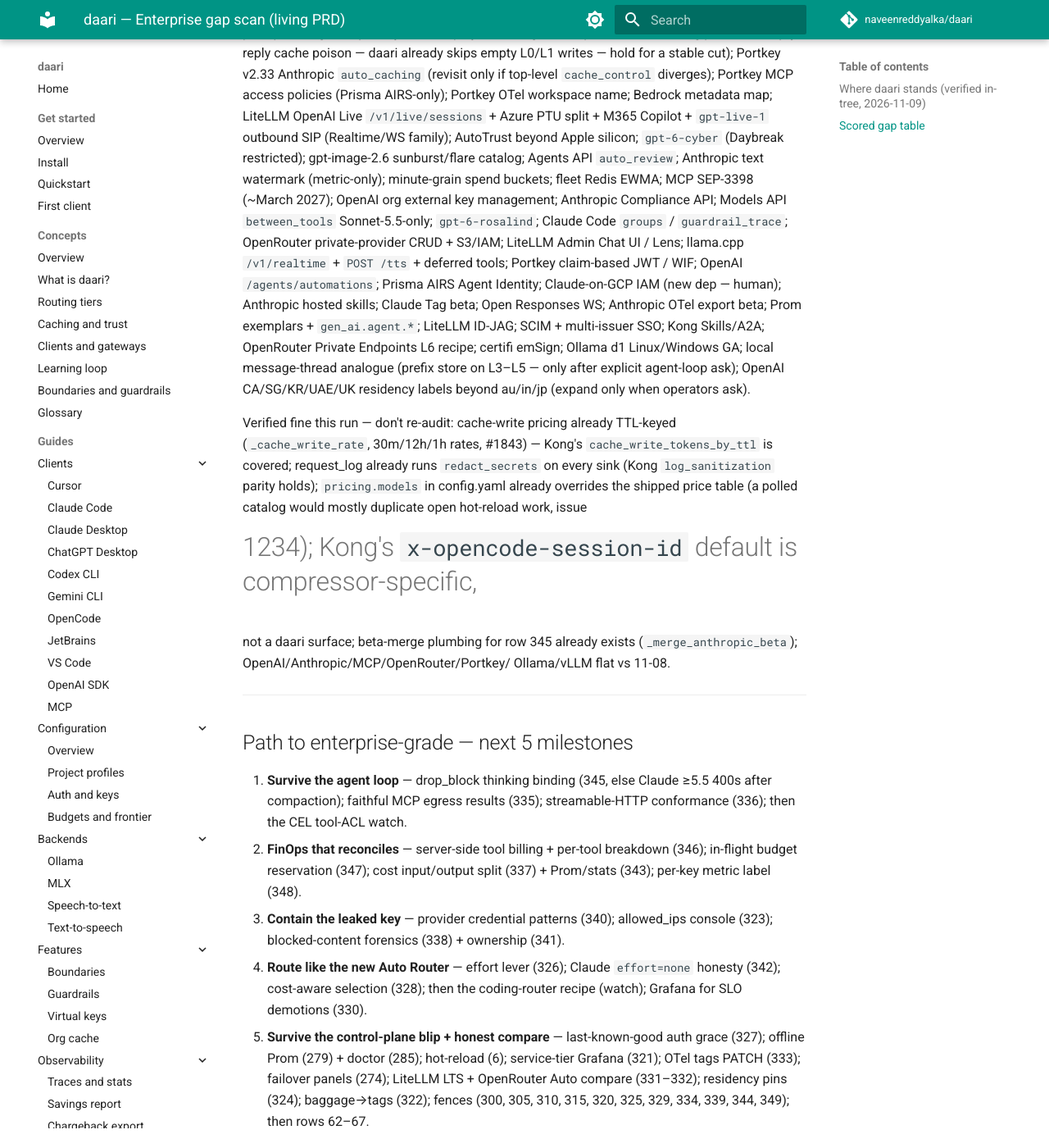
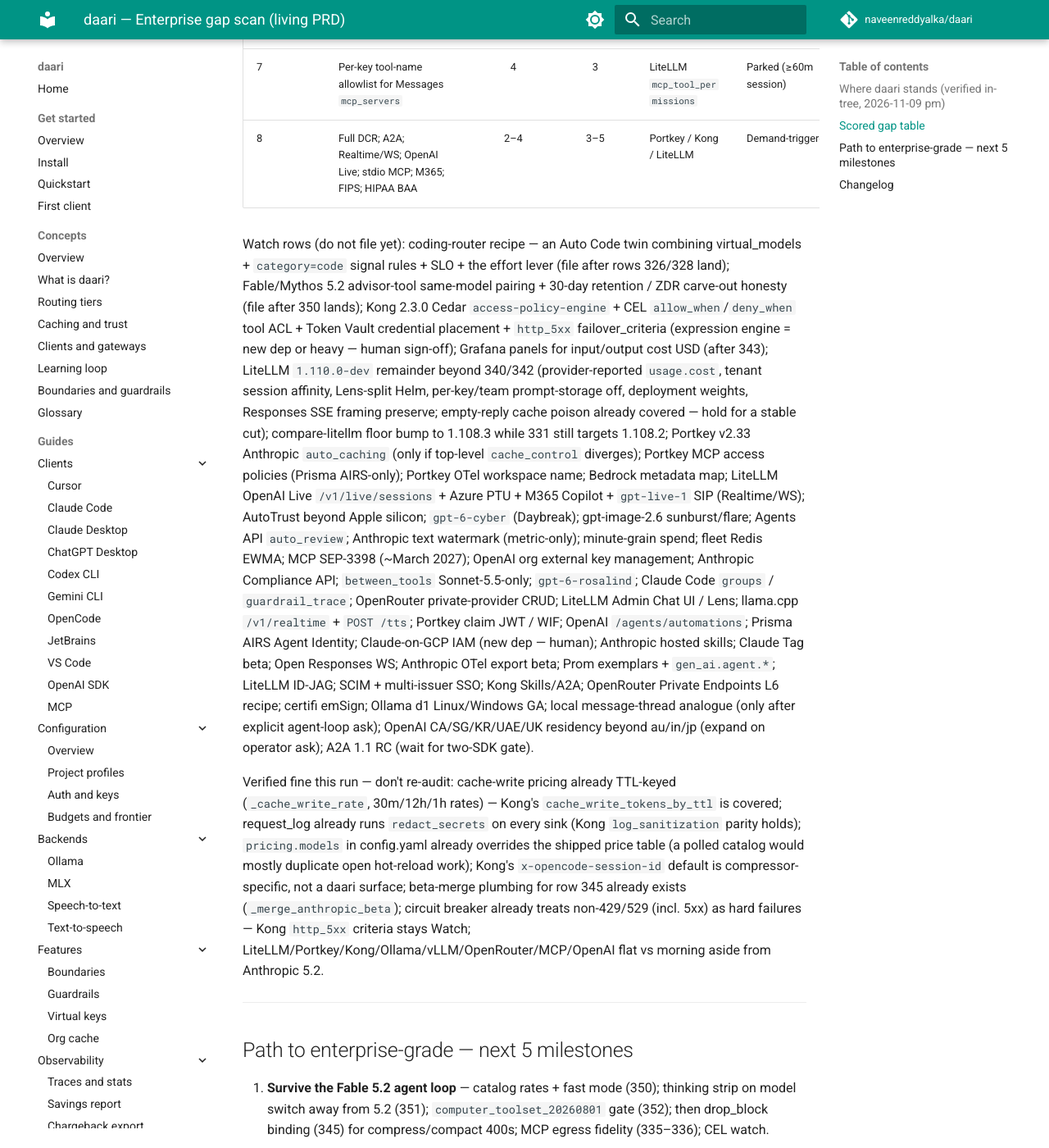
Before and after one commit to naveenreddyalka/daari, an MkDocs documentation site: the page built from docs/prd/ENTERPRISE.md, in a window 1280 px wide and 1400 px high, scrolled down 6783 px. Shown: the whole window at 82% size. Built offline with MkDocs 1.6.1 and Material for MkDocs 9.7.7, drawn with Linux system fonts in a browser that asks for light colours; comment, search, counter and statistics services are not loaded; some of the changed text lies outside the part shown.

Commit message:
docs(prd): 2026-11-09 pm Claude Fable/Mythos 5.2 agent-loop cliff (#2209)

```diff
--- a/docs/prd/ENTERPRISE.md
+++ b/docs/prd/ENTERPRISE.md
@@ -11,28 +11,26 @@
 
 ---
 
-## Where daari stands (verified in-tree, 2026-11-09)
+## Where daari stands (verified in-tree, 2026-11-09 pm)
 
-**Loop velocity.** The 11-06 wave shipped overnight: rows 316–319 landed
-as #2192–#2195 (IP allowlist CIDR, revoke-subject kill switch, AutoTrust
-family, MiMo recipe). Rows 320–344 remain open.
+**Loop velocity.** Afternoon merges: W3C baggage→request tags and
+Grafana panels for `service_tier_not_allowed` deny/degrade (rows 321–322
+shipped). Morning Kong deep-cut issues (345–349) remain open; overnight
+316–319 already shipped.
 
-**Outward.** Release trains flat vs 11-08: LiteLLM 1.108.3 LTS /
-1.110.0-dev.2, Portkey v2.33.1, Ollama 0.40.15, vLLM 0.33.0, OpenRouter
-(10-29 API), MCP 2026-07-28, OpenAI (11-05), Anthropic (11-05). The fresh
-material is deeper in **Kong AI Gateway 2.3.0** (11-04): the 11-08 runs
-mined cost split + `log_blocked_content`; still unconverted were the
-default `drop_block` thinking binding, per-call server-side tool billing
-(`usage.tool_cost`/`tool_usage`), rate-limit cost **pre-charge**, and the
-per-credential metric attribute with a cardinality cap.
+**Outward.** Fresh delta: **Anthropic 2026-11-09** launched Claude Fable
+5.2 / Mythos 5.2 ($8/$40; Fable fast $16/$80, no beta; always-on adaptive
+thinking; `computer_toolset_20260801` required; mid-conversation thinking
+drop when leaving 5.2). Other trains flat vs morning: LiteLLM 1.108.3 LTS
+/ 1.110.0-dev.2, Portkey v2.33.1, Kong AI Gateway 2.3.0, Ollama 0.40.15,
+vLLM 0.33.0, OpenRouter Auto/Auto Code, MCP 2026-07-28, OpenAI (11-05).
 
-**Inward theme: the 400 storm and the budget overshoot.** daari replays
-signed thinking blocks (`_thinking_prefix`) *and* mutates the prefix
-(compress/compact) with zero `drop_block` handling — agent loops on
-Claude ≥5.5 will 400 after compaction. Budgets settle after completion
-only, so a key at 99% of its window admits an unbounded parallel burst.
-Server-side tool billing is web-search-only at a flat $0.01; Prometheus
-has a team label but no per-key dimension.
+**Inward theme: the 5.2 agent-loop cliff.** Catalog still prices Fable at
+5.1 rates; zero `computer_toolset` handling; failover that leaves 5.2 can
+replay thinking onto Opus/Fable 5.1 and 400. Morning gaps still apply:
+`drop_block` unbound after compress/compact, budgets settle post-hoc,
+server-side tools = web-search-only, Prom has team but no per-key label.
+`baggage_to_tags` shipped without config ownership/PATCH.
 
 ---
 
@@ -40,6 +38,11 @@
 
 | # | Gap | Impact | Effort | Who does it best today | Why daari wins local-first | Action |
 |---|-----|:--:|:--:|------------------------|----------------------------|--------|
+| 350 | Ship Claude Fable 5.2 / Mythos 5.2 catalog rates + caps + fast mode | 4 | 2 | Anthropic Platform 11-09 list prices | Honest on-box ledger vs invoice; local tiers stay $0 | Filed [#2204](https://github.com/naveenreddyalka/daari/issues/2204) |
+| 351 | Drop Fable/Mythos 5.2 thinking when failover switches to another model | 4 | 2 | Anthropic mid-conversation drop (11-09) | On-box switch owns the strip; agent loop survives without a cloud round-trip | Filed [#2205](https://github.com/naveenreddyalka/daari/issues/2205) |
+| 352 | Require `computer_toolset_20260801` on Fable/Mythos 5.2 (reject `computer_20251124`) | 3 | 2 | Anthropic 11-09 toolset gate | Gateway rewrite/fail-fast before the 400; Bedrock exception kept | Filed [#2206](https://github.com/naveenreddyalka/daari/issues/2206) |
+| 353 | Config ownership + PATCH for `routing.baggage_to_tags` | 3 | 1 | LiteLLM baggage→tags / Portkey Complete Logs | Hot-edit mesh-identity dial on the same-box console | Filed [#2207](https://github.com/naveenreddyalka/daari/issues/2207) |
+| 354 | Integration fence for the 11-09 afternoon wave | 2 | 2 | — (testability) | Hermetic proof: baggage tags, service-tier Grafana, 5.2 catalog smoke | Filed [#2208](https://github.com/naveenreddyalka/daari/issues/2208) |
 | 345 | Default `drop_block` thinking binding on preserved-thinking Claude (replay-after-prefix-change 400s) | 4 | 2 | Kong 2.3.0 default drop_block | daari mutates the prefix (compress/compact) so daari owns the binding fix | Filed [#2196](https://github.com/naveenreddyalka/daari/issues/2196) |
 | 346 | Bill server-side tools beyond web search + per-tool `tool_usage` breakdown | 4 | 2 | Kong 2.3.0 `usage.tool_cost`/`tool_usage` | On-box ledger reconciles with the provider invoice, no SaaS analytics | Filed [#2197](https://github.com/naveenreddyalka/daari/issues/2197) |
 | 347 | Opt-in in-flight budget reservation (pre-charge estimate, settle actual) | 4 | 3 | Kong 2.3.0 rate-limit cost pre-charge | Ledger + admission + pricing on one box; parallel bursts can't blow the window | Filed [#2198](https://github.com/naveenreddyalka/daari/issues/2198) |
@@ -64,8 +67,7 @@
 | 327 | Serve last-known-good virtual keys across Postgres blips | 4 | 2 | LiteLLM 1.108.2 LTS auth fix | Local tiers keep serving through a control-plane restart | Filed [#2163](https://github.com/naveenreddyalka/daari/issues/2163) |
 | 328 | Cost-aware virtual-model selection mode | 3 | 2 | OpenRouter Auto Router live-pricing factor | Zero-cost local tiers sort first from the arithmetic | Filed [#2164](https://github.com/naveenreddyalka/daari/issues/2164) |
 | 329 | Integration fence for the 11-06/11-07 overnight wave | 2 | 2 | — (testability) | Hermetic proof: Codex PAT, priority Prom, tier inventory | Filed [#2165](https://github.com/naveenreddyalka/daari/issues/2165) |
-| 321 | Grafana panels for `service_tier_not_allowed` deny + degrade | 2 | 1 | OpenAI Platform / LiteLLM Admin spend | Same-box scrape for the dial counters just shipped | Filed [#2152](https://github.com/naveenreddyalka/daari/issues/2152) |
-| 322 | Map W3C `baggage` into request tags (opt-in) | 3 | 2 | LiteLLM 1.109.0-rc.1 baggage→spend tags | Mesh identity steers local signal_overrides on-box | Filed [#2153](https://github.com/naveenreddyalka/daari/issues/2153) |
+| 321–322 | Grafana `service_tier_not_allowed`; W3C baggage→request tags | 2–3 | 1–2 | OpenAI Platform / LiteLLM baggage→tags | Same-box scrape + mesh identity on local signals | Shipped (#2202, #2203) |
 | 323 | Admin + web-ui surface for `allowed_ips` | 3 | 1 | Anthropic Console org IP allowlist | Per-key/team lists editable next to other dials | Filed [#2154](https://github.com/naveenreddyalka/daari/issues/2154) |
 | 324 | OpenAI AU/IN/JP residency pins + 1.10× billing | 3 | 2 | OpenAI data-residency endpoints (11-05) | Honest on-box pin + cost_usd; local tiers unaffected | Filed [#2155](https://github.com/naveenreddyalka/daari/issues/2155) |
 | 325 | Integration fence for the 11-06 afternoon wave | 2 | 2 | — (testability) | Hermetic proof: refusals + service-tier metrics | Filed [#2156](https://github.com/naveenreddyalka/daari/issues/2156) |
@@ -101,55 +103,58 @@
 
 Watch rows (do not file yet): coding-router recipe — an Auto Code twin
 combining virtual_models + `category=code` signal rules + SLO + the effort
-lever (file after rows 326/328 land); Kong 2.3.0 Cedar
-`access-policy-engine` + CEL `allow_when`/`deny_when` tool ACL conditions +
-Token Vault credential placement + `http_5xx` failover_criteria expansion
-(expression engine / catalog pricing = new dep or heavy — human sign-off);
-Grafana panels for input/output cost USD (file after row 343 series land);
-LiteLLM `1.110.0-dev` remainder beyond rows 340/342 (provider-reported
-`usage.cost` billing, tenant-scoped session affinity, Lens-split Helm,
-per-key/team prompt-storage off, per-key/team deployment weights,
-Responses SSE framing preserve, empty-reply cache poison — daari already
-skips empty L0/L1 writes — hold for a stable cut);
-Portkey v2.33 Anthropic `auto_caching` (revisit only if top-level
-`cache_control` diverges); Portkey MCP access policies (Prisma AIRS-only);
-Portkey OTel workspace name; Bedrock metadata map; LiteLLM OpenAI Live
-`/v1/live/sessions` + Azure PTU split + M365 Copilot + `gpt-live-1`
-outbound SIP (Realtime/WS family); AutoTrust beyond Apple silicon;
-`gpt-6-cyber` (Daybreak restricted); gpt-image-2.6 sunburst/flare catalog;
-Agents API `auto_review`; Anthropic text watermark (metric-only);
-minute-grain spend buckets; fleet Redis EWMA; MCP SEP-3398 (~March 2027);
-OpenAI org external key management; Anthropic Compliance API; Models API
-`between_tools` Sonnet-5.5-only; `gpt-6-rosalind`; Claude Code `groups` /
-`guardrail_trace`; OpenRouter private-provider CRUD + S3/IAM; LiteLLM
-Admin Chat UI / Lens; llama.cpp `/v1/realtime` + `POST /tts` + deferred
-tools; Portkey claim-based JWT / WIF; OpenAI `/agents/automations`; Prisma
-AIRS Agent Identity; Claude-on-GCP IAM (new dep — human); Anthropic hosted
-skills; Claude Tag beta; Open Responses WS; Anthropic OTel export beta;
-Prom exemplars + `gen_ai.agent.*`; LiteLLM ID-JAG; SCIM + multi-issuer
-SSO; Kong Skills/A2A; OpenRouter Private Endpoints L6 recipe; certifi
-emSign; Ollama d1 Linux/Windows GA; local message-thread analogue (prefix
-store on L3–L5 — only after explicit agent-loop ask); OpenAI CA/SG/KR/UAE/UK
-residency labels beyond au/in/jp (expand only when operators ask).
+lever (file after rows 326/328 land); Fable/Mythos 5.2 advisor-tool
+same-model pairing + 30-day retention / ZDR carve-out honesty (file after
+350 lands); Kong 2.3.0 Cedar `access-policy-engine` + CEL
+`allow_when`/`deny_when` tool ACL + Token Vault credential placement +
+`http_5xx` failover_criteria (expression engine = new dep or heavy —
+human sign-off); Grafana panels for input/output cost USD (after 343);
+LiteLLM `1.110.0-dev` remainder beyond 340/342 (provider-reported
+`usage.cost`, tenant session affinity, Lens-split Helm, per-key/team
+prompt-storage off, deployment weights, Responses SSE framing preserve;
+empty-reply cache poison already covered — hold for a stable cut);
+compare-litellm floor bump to 1.108.3 while 331 still targets 1.108.2;
+Portkey v2.33 Anthropic `auto_caching` (only if top-level `cache_control`
+diverges); Portkey MCP access policies (Prisma AIRS-only); Portkey OTel
+workspace name; Bedrock metadata map; LiteLLM OpenAI Live
+`/v1/live/sessions` + Azure PTU + M365 Copilot + `gpt-live-1` SIP
+(Realtime/WS); AutoTrust beyond Apple silicon; `gpt-6-cyber` (Daybreak);
+gpt-image-2.6 sunburst/flare; Agents API `auto_review`; Anthropic text
+watermark (metric-only); minute-grain spend; fleet Redis EWMA; MCP
+SEP-3398 (~March 2027); OpenAI org external key management; Anthropic
+Compliance API; `between_tools` Sonnet-5.5-only; `gpt-6-rosalind`; Claude
+Code `groups` / `guardrail_trace`; OpenRouter private-provider CRUD;
+LiteLLM Admin Chat UI / Lens; llama.cpp `/v1/realtime` + `POST /tts`;
+Portkey claim JWT / WIF; OpenAI `/agents/automations`; Prisma AIRS Agent
+Identity; Claude-on-GCP IAM (new dep — human); Anthropic hosted skills;
+Claude Tag beta; Open Responses WS; Anthropic OTel export beta; Prom
+exemplars + `gen_ai.agent.*`; LiteLLM ID-JAG; SCIM + multi-issuer SSO;
+Kong Skills/A2A; OpenRouter Private Endpoints L6 recipe; certifi emSign;
+Ollama d1 Linux/Windows GA; local message-thread analogue (only after
+explicit agent-loop ask); OpenAI CA/SG/KR/UAE/UK residency beyond
+au/in/jp (expand on operator ask); A2A 1.1 RC (wait for two-SDK gate).
 
 Verified fine this run — don't re-audit: cache-write pricing already
-TTL-keyed (`_cache_write_rate`, 30m/12h/1h rates, #1843) — Kong's
+TTL-keyed (`_cache_write_rate`, 30m/12h/1h rates) — Kong's
 `cache_write_tokens_by_ttl` is covered; request_log already runs
 `redact_secrets` on every sink (Kong `log_sanitization` parity holds);
 `pricing.models` in config.yaml already overrides the shipped price table
-(a polled catalog would mostly duplicate open hot-reload work, issue
-#1234); Kong's `x-opencode-session-id` default is compressor-specific,
-not a daari surface; beta-merge plumbing for row 345 already exists
-(`_merge_anthropic_beta`); OpenAI/Anthropic/MCP/OpenRouter/Portkey/
-Ollama/vLLM flat vs 11-08.
+(a polled catalog would mostly duplicate open hot-reload work); Kong's
+`x-opencode-session-id` default is compressor-specific, not a daari
+surface; beta-merge plumbing for row 345 already exists
+(`_merge_anthropic_beta`); circuit breaker already treats non-429/529
+(incl. 5xx) as hard failures — Kong `http_5xx` criteria stays Watch;
+LiteLLM/Portkey/Kong/Ollama/vLLM/OpenRouter/MCP/OpenAI flat vs morning
+aside from Anthropic 5.2.
 
 ---
 
 ## Path to enterprise-grade — next 5 milestones
 
-1. **Survive the agent loop** — drop_block thinking binding (345, else
-   Claude ≥5.5 400s after compaction); faithful MCP egress results (335);
-   streamable-HTTP conformance (336); then the CEL tool-ACL watch.
+1. **Survive the Fable 5.2 agent loop** — catalog rates + fast mode
+   (350); thinking strip on model switch away from 5.2 (351);
+   `computer_toolset_20260801` gate (352); then drop_block binding (345)
+   for compress/compact 400s; MCP egress fidelity (335–336); CEL watch.
 2. **FinOps that reconciles** — server-side tool billing + per-tool
    breakdown (346); in-flight budget reservation (347); cost input/output
    split (337) + Prom/stats (343); per-key metric label (348).
@@ -157,18 +162,29 @@
    allowed_ips console (323); blocked-content forensics (338) +
    ownership (341).
 4. **Route like the new Auto Router** — effort lever (326); Claude
-   `effort=none` honesty (342); cost-aware selection (328); then the
-   coding-router recipe (watch); Grafana for SLO demotions (330).
+   `effort=none` honesty (342); cost-aware selection (328); baggage
+   ownership PATCH (353); then the coding-router recipe (watch); Grafana
+   for SLO demotions (330).
 5. **Survive the control-plane blip + honest compare** — last-known-good
    auth grace (327); offline Prom (279) + doctor (285); hot-reload (6);
-   service-tier Grafana (321); OTel tags PATCH (333); failover panels
-   (274); LiteLLM LTS + OpenRouter Auto compare (331–332); residency
-   pins (324); baggage→tags (322); fences (300, 305, 310, 315, 320, 325,
-   329, 334, 339, 344, 349); then rows 62–67.
+   OTel tags PATCH (333); failover panels (274); LiteLLM LTS +
+   OpenRouter Auto compare (331–332); residency pins (324); fences
+   (300, 305, 310, 315, 320, 325, 329, 334, 339, 344, 349, 354); then
+   rows 62–67.
 
 ---
 
 ## Changelog
+
+- **2026-11-09 pm (Claude Fable/Mythos 5.2 cliff)** — Marked rows
+  321–322 Shipped (service-tier Grafana; baggage→tags). Outward: Anthropic
+  launched Fable 5.2 / Mythos 5.2; other trains flat vs morning. Filed
+  catalog rates + fast mode (350), thinking strip on model switch (351),
+  `computer_toolset_20260801` gate (352), baggage_to_tags ownership
+  PATCH (353), afternoon fence (354). Watch gains advisor pairing /
+  ZDR honesty (after 350), 1.108.3 compare bump, A2A 1.1 RC. Verified:
+  5xx already hard-fails the circuit breaker; TTL cache-write + request
+  redaction still covered.
 
 - **2026-11-09 (Kong 2.3.0 deep cut: thinking binding, tool billing,
   pre-charge)** — Marked rows 316–319 Shipped (#2192–#2195 overnight).
```
